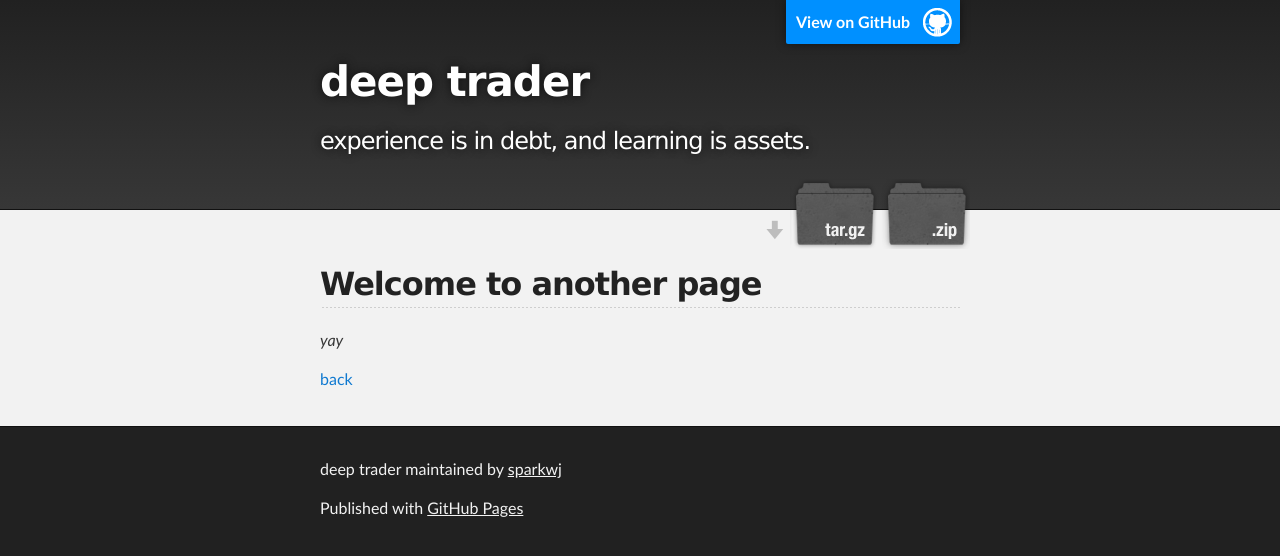
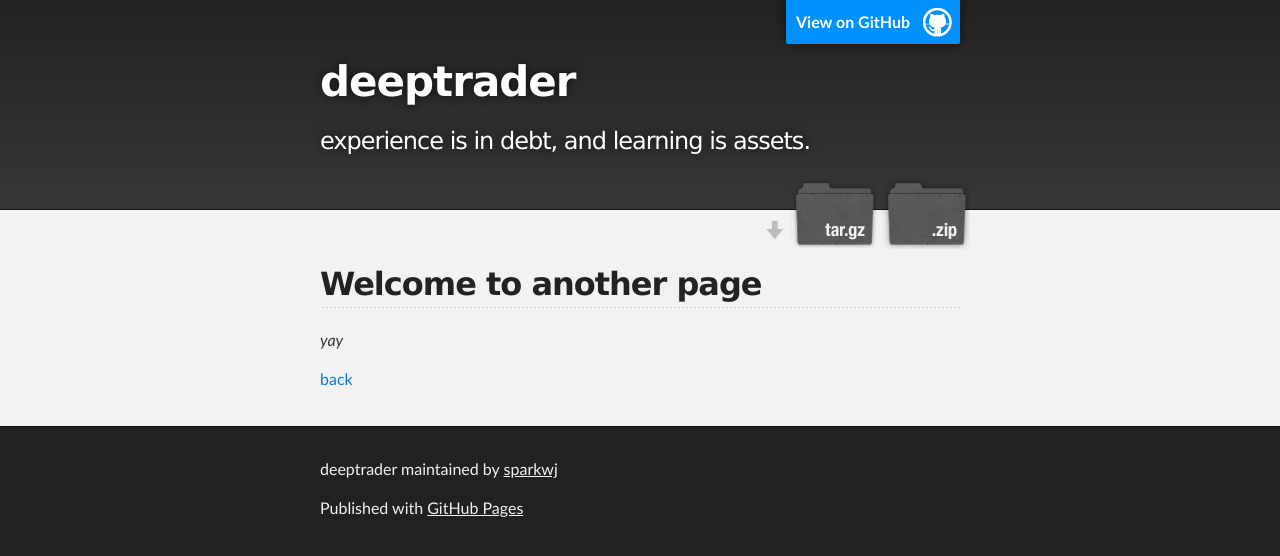
Before and after one commit to sparkwj/deeptraderfiles, a Jekyll site: the page built from another-page.md, in a window 1280 px wide. Shown: the top 556 px of the page. Built offline with Jekyll 4.4.1, drawn with Linux system fonts in a browser that asks for light colours; our own code applies the rules of GitHub Pages for plain Markdown files.

Commit message:
Update _config.yml

```diff
--- a/_config.yml
+++ b/_config.yml
@@ -1,4 +1,4 @@
-title: deep trader
+title: deeptrader
 description: experience is in debt, and learning is assets.
 show_downloads: true
 google_analytics:
```
